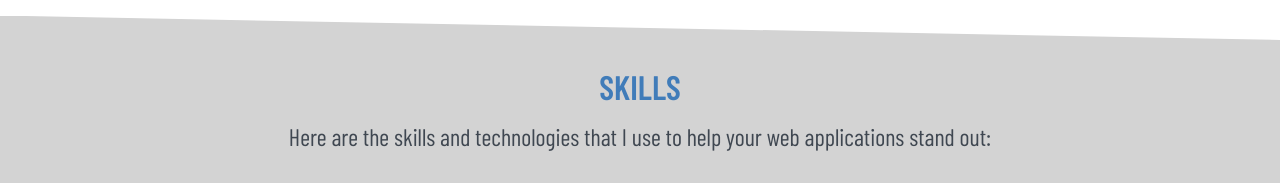
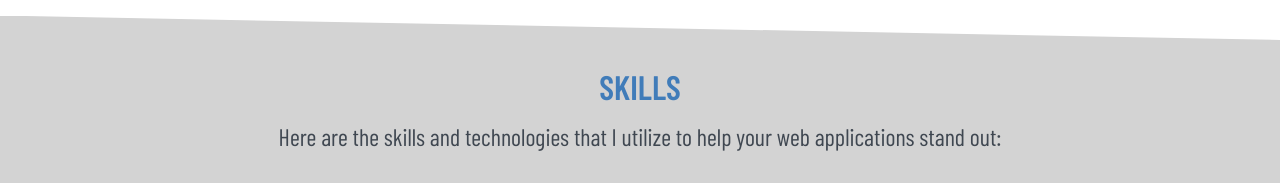
Before and after one commit to JonMooney/portfolio, a plain HTML site: page index.html in a window 1280 px wide. Shown: the part 3180-3363 px from the top of the page. Drawn offline with nearby package versions, Linux system fonts and the light colour scheme; a web font is replaced by a local one.

Commit message:
minor text update on index.html

```diff
--- a/index.html
+++ b/index.html
@@ -168,7 +168,7 @@
             <div class="heading">SKILLS</div>
 
             <p class="center" style="font-weight:400;">
-                Here are the skills and technologies that I use to help your web applications stand out:
+                Here are the skills and technologies that I utilize to help your web applications stand out:
             </p>
 
             <div class="flex-box marg-top-30">
```
